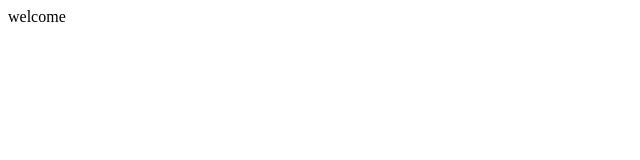
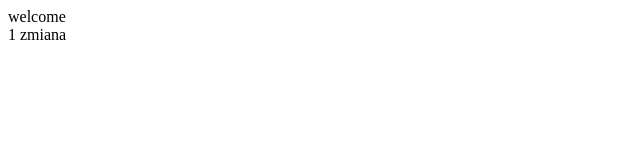
Before and after one commit to krawat10/test-repo, a plain HTML site: page index.html in a window 1280 px wide. Shown: the full height of the page, 0-640 px from the left. Drawn offline with Linux system fonts and the light colour scheme.

Commit message:
zmiany w index

```diff
--- a/index.html
+++ b/index.html
@@ -1 +1,2 @@
 <div> welcome <div>
+<div> 1 zmiana <div>
```
